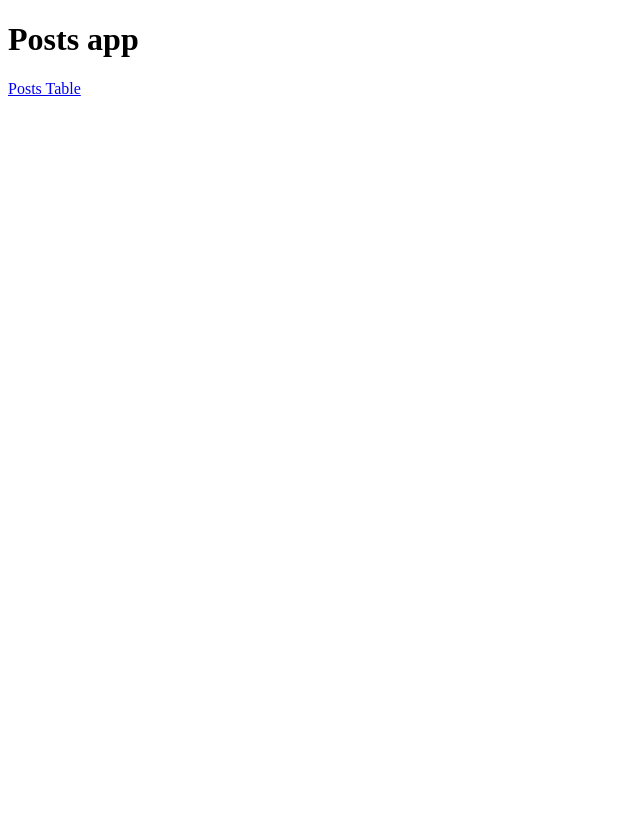
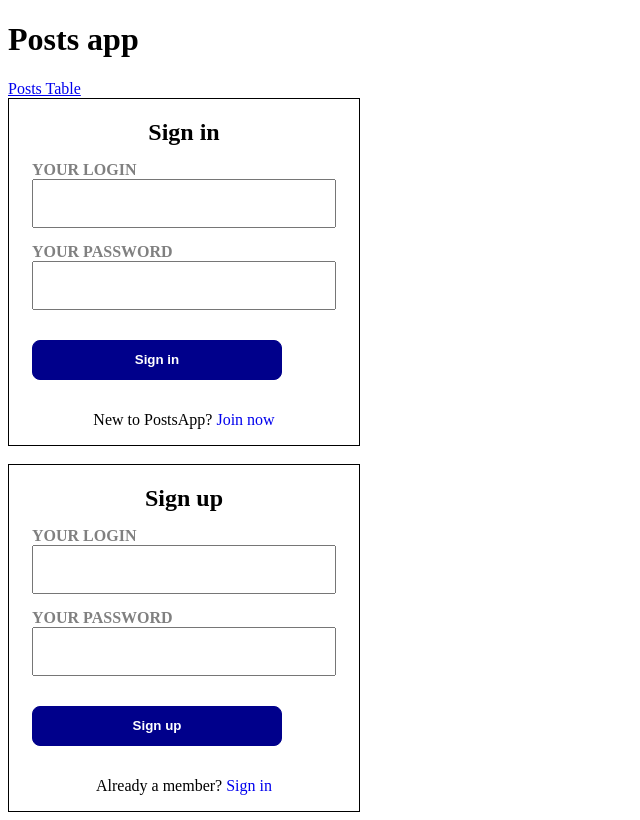
Before and after one commit to Saglai/postsApp, an Angular app: page / in a window 1280 px wide. Shown: the whole page, without its empty margins (0-640 px from the left). Built offline with nearby package versions, Linux system fonts and the light colour scheme.

Commit message:
feat: add sign-in, sign-up components workflow

```diff
--- a/src/app/app.component.html
+++ b/src/app/app.component.html
@@ -4,4 +4,7 @@
         Posts Table
     </a>
 </nav>
+<app-sign-in></app-sign-in>
+<br>
+<app-sign-up></app-sign-up>
 <router-outlet></router-outlet>
--- /dev/null
+++ b/src/app/auth/auth.service.ts
@@ -0,0 +1,26 @@
+import { Injectable } from '@angular/core';
+import { SignInModel, OperationResult, SignUpModel } from './auth.model';
+
+@Injectable({
+    providedIn: 'root'
+  })
+export class AuthService {
+
+  register(model: SignUpModel) {
+
+  }
+
+  login(signInData: SignInModel): OperationResult {
+    const userPassword = localStorage.getItem(signInData.login);
+
+    if (!userPassword) {
+      return { isSuccess: false, failMessage: 'Incorrect the login' };
+    }
+
+    if (userPassword !== signInData.password) {
+      return { isSuccess: false, failMessage: 'Incorrect the password' };
+    }
+
+    return { isSuccess: true };
+  }
+}
--- /dev/null
+++ b/src/app/auth/sign-in/sign-in.component.css
@@ -0,0 +1,47 @@
+.sign-in-container {
+    width: 350px;
+    border: solid 1px black;
+    display: flex;
+    flex-direction: column;
+    justify-content: center;
+    align-items: center;
+}
+
+.container-heading {
+    font-size: 18pt;
+    margin-bottom: 15px
+}
+
+label, input {
+    display: block;
+  }
+
+label {
+    color: gray;
+    font-weight: bold;
+    text-transform: uppercase;
+    font-size: 12pt;
+}
+
+input {
+    font-size: 16pt;
+    margin-bottom: 15px;
+    padding: 10px;
+    width: 280px;
+}
+
+.submit-button {
+    margin-top: 15px;
+    margin-bottom: 15px;
+    height: 40px;
+    width: 250px;
+    background-color: darkblue;
+    border: solid 1px darkblue;
+    border-radius: 8px;
+    color: #fff;
+    font-weight: bold;
+}
+
+a {
+    text-decoration: none
+}
--- /dev/null
+++ b/src/app/auth/sign-in/sign-in.component.html
@@ -0,0 +1,15 @@
+<div class="sign-in-container">
+    <h2 class="container-heading">Sign in</h2>
+    <div class="forms-container">
+        <form [formGroup]="signInForm" (submit)="submitSignIn()">
+            <label for="login">Your login</label>
+            <input id="login" type="text" formControlName="login">
+
+            <label for="password">Your password</label>
+            <input id="login" type="text" formControlName="password">
+            <button class="submit-button" type="submit">Sign in</button>
+        </form>
+    </div>
+
+    <p>New to PostsApp? <a routerLink="/">Join now</a></p>
+</div>
--- /dev/null
+++ b/src/app/auth/sign-in/sign-in.component.ts
@@ -0,0 +1,30 @@
+import { Component } from '@angular/core';
+import { FormControl, FormGroup} from '@angular/forms';
+import { AuthService } from '../auth.service';
+import { Router } from '@angular/router';
+import { SignInModel } from '../auth.model';
+
+@Component({
+  selector: 'app-sign-in',
+  templateUrl: './sign-in.component.html',
+  styleUrls: ['./sign-in.component.css']
+})
+export class SignInComponent {
+  signInForm = new FormGroup({
+    login: new FormControl(''),
+    password: new FormControl('')
+  })
+
+  constructor(
+    private authService: AuthService,
+    private router: Router) {}
+
+  submitSignIn() {
+    const signInValues: SignInModel = this.signInForm.value as SignInModel;
+    const operationResult = this.authService.login(signInValues);
+
+    if (operationResult.isSuccess === true) {
+      this.router.navigateByUrl('/posts');
+    }
+  }
+}
--- /dev/null
+++ b/src/app/auth/sign-up/sign-up.component.css
@@ -0,0 +1,47 @@
+.sign-up-container {
+    width: 350px;
+    border: solid 1px black;
+    display: flex;
+    flex-direction: column;
+    justify-content: center;
+    align-items: center;
+}
+
+.container-heading {
+    font-size: 18pt;
+    margin-bottom: 15px
+}
+
+label, input {
+    display: block;
+  }
+
+label {
+    color: gray;
+    font-weight: bold;
+    text-transform: uppercase;
+    font-size: 12pt;
+}
+
+input {
+    font-size: 16pt;
+    margin-bottom: 15px;
+    padding: 10px;
+    width: 280px;
+}
+
+.submit-button {
+    margin-top: 15px;
+    margin-bottom: 15px;
+    height: 40px;
+    width: 250px;
+    background-color: darkblue;
+    border: solid 1px darkblue;
+    border-radius: 8px;
+    color: #fff;
+    font-weight: bold;
+}
+
+a {
+    text-decoration: none
+}
--- /dev/null
+++ b/src/app/auth/sign-up/sign-up.component.html
@@ -0,0 +1,15 @@
+<div class="sign-up-container">
+    <h2 class="container-heading">Sign up</h2>
+    <div class="forms-container">
+        <form [formGroup]="signUpForm" (submit)="submitSignUp()">
+            <label for="login">Your login</label>
+            <input id="login" type="text" formControlName="login">
+
+            <label for="password">Your password</label>
+            <input id="login" type="text" formControlName="password">
+            <button class="submit-button" type="submit">Sign up</button>
+        </form>
+    </div>
+
+    <p>Already a member? <a routerLink="/">Sign in</a></p>
+</div>
--- /dev/null
+++ b/src/app/auth/sign-up/sign-up.component.ts
@@ -0,0 +1,30 @@
+import { Component } from '@angular/core';
+import { FormControl, FormGroup} from '@angular/forms';
+import { AuthService } from '../auth.service';
+import { Router } from '@angular/router';
+import { SignUpModel } from '../auth.model';
+
+@Component({
+  selector: 'app-sign-up',
+  templateUrl: './sign-up.component.html',
+  styleUrls: ['./sign-up.component.css']
+})
+export class SignUpComponent {
+  signUpForm = new FormGroup({
+    login: new FormControl(''),
+    password: new FormControl('')
+  })
+
+  constructor(
+    private authService: AuthService,
+    private router: Router) {}
+
+  submitSignUp() {
+    const signUpValues: SignUpModel = this.signUpForm.value as SignUpModel;
+    const operationResult = this.authService.login(signUpValues);
+
+    if (operationResult.isSuccess === true) {
+      this.router.navigateByUrl('/posts');
+    }
+  }
+}
```
Also changed, not shown: src/app/app.module.ts (+7 -1 lines).
